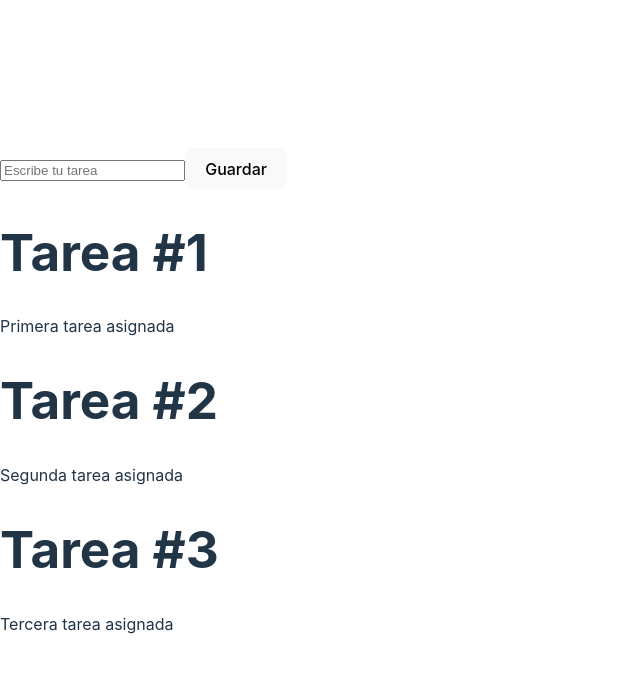
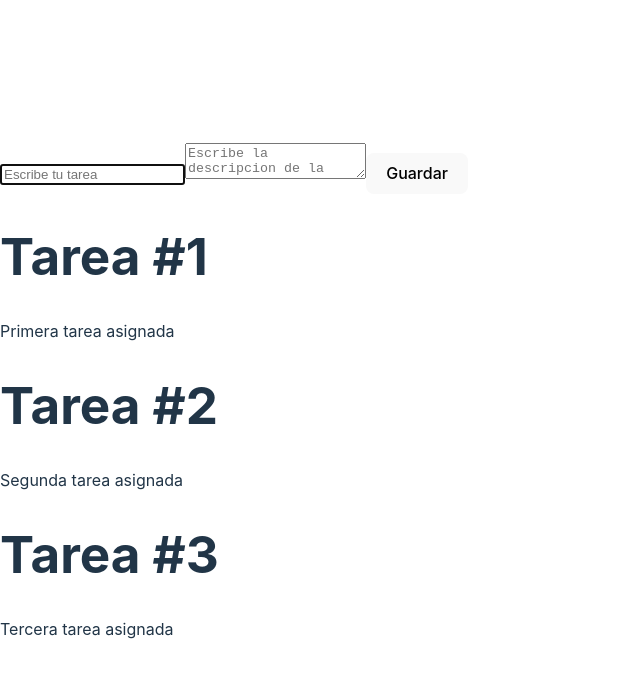
Before and after one commit to Emerson93gh/esReact, a React (Vite) app in the folder proyecto2-react-tasks/: page / in a window 1280 px wide. Shown: the top 678 px of the page, without its empty margins (0-640 px from the left). Built offline with nearby package versions, Linux system fonts and the light colour scheme.

Commit message:
Separando componentes

```diff
--- a/proyecto2-react-tasks/src/App.jsx
+++ b/proyecto2-react-tasks/src/App.jsx
@@ -1,8 +1,8 @@
 // rfce - de ext ES7 React Snnipets
 
-import TaskList from "./TaskList";
-import TaskForm from "./TaskForm";
-import { tasks as data } from "./tasks";
+import TaskList from "./components/TaskList";
+import TaskForm from "./components/TaskForm";
+import { tasks as data } from "./data/tasks";
 import {useState, useEffect} from 'react';
 
 function App() {
@@ -12,11 +12,11 @@
     setTasks(data);
   }, []);
 
-  function createTask(taskTitle) {
+  function createTask(task) {
     setTasks([...tasks, {
-      title: taskTitle,
+      title: task.title,
       id: tasks.length,
-      description: "Tarea nueva",
+      description: task.description,
     }]);
   }
 
--- a/proyecto2-react-tasks/src/TaskForm.jsx
+++ /dev/null
@@ -1,23 +0,0 @@
-import {useState} from 'react'
-
-function TaskForm({createTask}) {
-
-    const [title, setTitle] = useState("")
-
-    const handleSubmit = (e) => {
-        e.preventDefault();
-        //console.log(title);
-        createTask(title);
-    }
-
-  return (
-    <form onSubmit={handleSubmit} >
-      <input placeholder="Escribe tu tarea"
-        onChange={function(e) { setTitle(e.target.value) }}
-      />
-      <button>Guardar</button>
-    </form>
-  );
-}
-
-export default TaskForm;
--- a/proyecto2-react-tasks/src/TaskList.jsx
+++ /dev/null
@@ -1,21 +0,0 @@
-// clg - ext ES7 React
-//console.log(tasks)
-
-function TaskList(props) {
-
-    if (props.tasks.length === 0) {
-        return <h1>No hay tareas</h1>
-    }
-  return (
-    <div>
-        { props.tasks.map((task) => (
-            <div key={task.id}>
-                <h1> { task.title } </h1>
-                <p> { task.description } </p>
-            </div>
-            )) }
-    </div>
-  )
-}
-
-export default TaskList
--- /dev/null
+++ b/proyecto2-react-tasks/src/components/TaskCard.jsx
@@ -0,0 +1,12 @@
+import React from "react";
+
+function TaskCard({task}) { // props
+  return (
+    <div>
+      <h1> {task.title} </h1>
+      <p> {task.description} </p>
+    </div>
+  );
+}
+
+export default TaskCard;
--- /dev/null
+++ b/proyecto2-react-tasks/src/components/TaskForm.jsx
@@ -0,0 +1,37 @@
+import { useState } from "react";
+
+function TaskForm({ createTask }) {
+  const [title, setTitle] = useState("");
+  const [description, setDescription] = useState("");
+
+  const handleSubmit = (e) => {
+    e.preventDefault();
+    //console.log(title, description);
+    createTask({
+      title,
+      description
+    });
+    setTitle('');
+    setDescription('');
+  };
+
+  return (
+    <form onSubmit={handleSubmit}>
+      <input
+        placeholder="Escribe tu tarea"
+        onChange={function (e) {
+          setTitle(e.target.value);
+        }}
+        value={title}
+        autoFocus
+      />
+      <textarea placeholder="Escribe la descripcion de la tarea"
+        onChange={(e) => setDescription(e.target.value)}
+        value={description}
+        ></textarea>
+      <button>Guardar</button>
+    </form>
+  );
+}
+
+export default TaskForm;
--- /dev/null
+++ b/proyecto2-react-tasks/src/components/TaskList.jsx
@@ -0,0 +1,18 @@
+// clg - ext ES7 React
+//console.log(tasks)
+import TaskCard from "./TaskCard";
+
+function TaskList(props) {
+  if (props.tasks.length === 0) {
+    return <h1>No hay tareas</h1>;
+  }
+  return (
+    <div>
+      {props.tasks.map((task) => (
+        <TaskCard key={task.id} task={task} />
+      ))}
+    </div>
+  );
+}
+
+export default TaskList;
```
Also changed, not shown: proyecto2-react-tasks/src/data/tasks.js (renamed from proyecto2-react-tasks/src/tasks.js).
